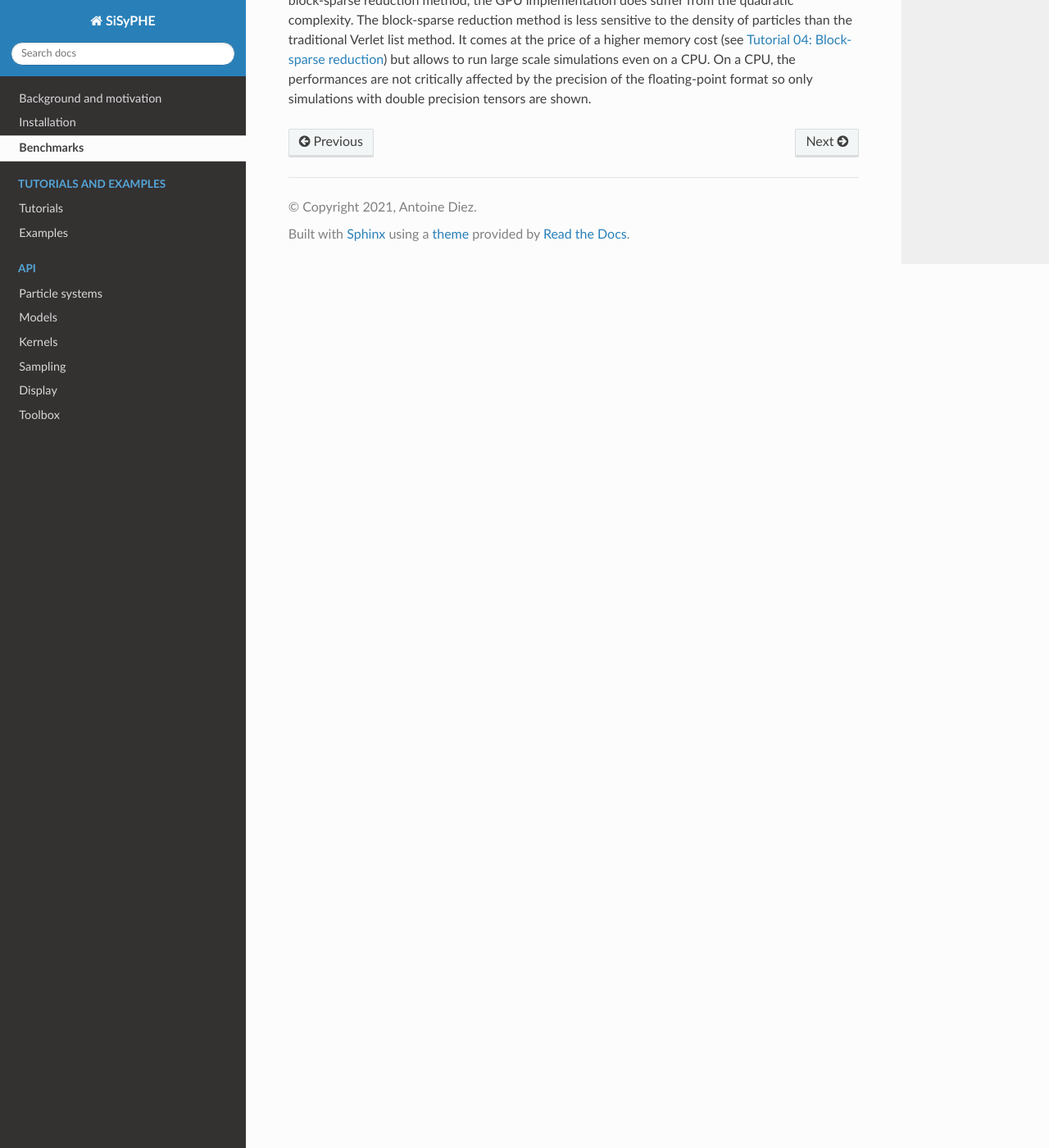
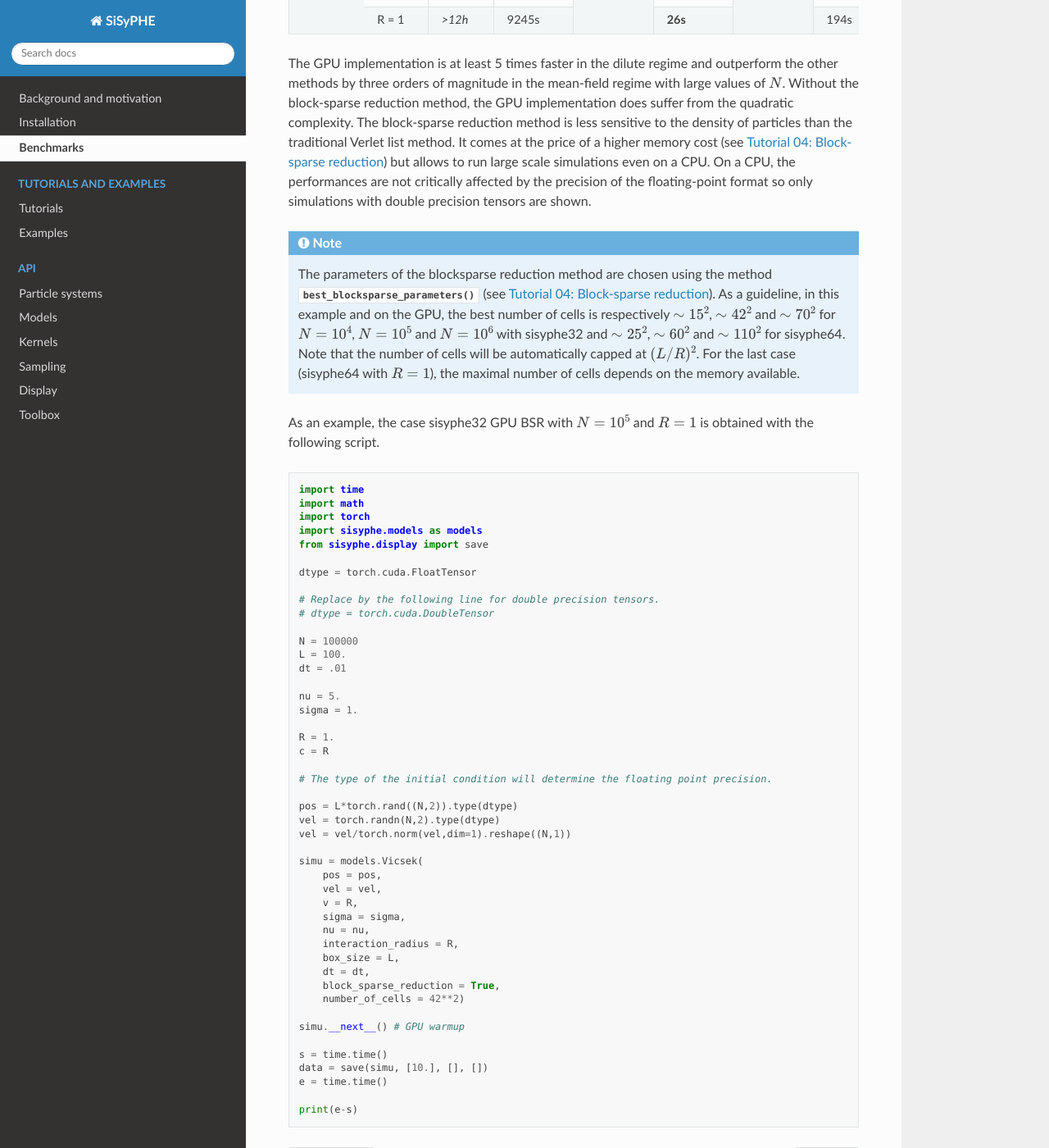
Before and after one commit to antoinediez/Sisyphe, a Sphinx documentation site: the page built from doc/benchmark.rst, in a window 1280 px wide and 1400 px high, scrolled down 1255 px. Shown: the whole window at 82% size. Built offline with Sphinx 7.4.7 and the Read the Docs theme 2.0.0, drawn with Linux system fonts in a browser that asks for light colours; some of the changed text lies outside the part shown.

Commit message:
detail benchmark procedure

```diff
--- a/doc/benchmark.rst
+++ b/doc/benchmark.rst
@@ -8,9 +8,13 @@ We compare
 * the GPU version of SiSyPHE with single precision tensors (float32) with and without the :ref:`blocksparse-reduction method <tutobsr>` (BSR), run on a `GPU cluster <http://sysnews.ma.ic.ac.uk/GPU-computing/>`_ at Imperial College London using an nVidia GTX 2080 Ti GPU ;
 * the GPU version of SiSyPHE with double precision tensors (float64) with and without the :ref:`blocksparse-reduction method <tutobsr>` (BSR), run on a `GPU cluster <http://sysnews.ma.ic.ac.uk/GPU-computing/>`_ at Imperial College London using an nVidia GTX 2080 Ti GPU.
 
+.. note::
+
+    The choice of single or double precision tensors is automatically made according to the floating point precision of the input tensors.
+
 We run a :class:`Vicsek <sisyphe.models.Vicsek>` model in a square periodic box with fixed parameters :math:`L=100`, :math:`\nu=5`, :math:`\sigma=1`, :math:`c=R`, :math:`dt=0.01` and various choices of :math:`N` and :math:`R`. The simulation is run for 10 units of time (i.e. 1000 iterations).
 
-For each value of :math:`N`, three value of :math:`R` are tested which correspond to a dilute regime, a moderate regime and a dense mean-field regime. When the particles are uniformly scattered in the box, the average number of neighbours in the three regimes is respectively :math:`\sim3`, :math:`\sim30` and :math:`\sim300`. The regime has a strong effect on the efficiency of the Verlet list and blocksparse reduction methods.
+For each value of :math:`N`, three values of :math:`R` are tested which correspond to a dilute regime, a moderate regime and a dense mean-field regime. When the particles are uniformly scattered in the box, the average number of neighbours in the three regimes is respectively :math:`\sim3`, :math:`\sim30` and :math:`\sim300`. The regime has a strong effect on the efficiency of the Verlet list and blocksparse reduction methods.
 
 In the table below, the total computation times are given in seconds except when they exceed 12 hours. The best times are indicated in **bold** and the worst times in *italic*.
 
@@ -38,3 +42,58 @@ In the table below, the total computation times are given in seconds except when
 +----------+---------+-----------+-------------+-------------+-------------+-------------+-------------+
 
 The GPU implementation is at least 5 times faster in the dilute regime and outperform the other methods by three orders of magnitude in the mean-field regime with large values of :math:`N`. Without the block-sparse reduction method, the GPU implementation does suffer from the quadratic complexity. The block-sparse reduction method is less sensitive to the density of particles than the traditional Verlet list method. It comes at the price of a higher memory cost (see :ref:`tutobsr`) but allows to run large scale simulations even on a CPU. On a CPU, the performances are not critically affected by the precision of the floating-point format so only simulations with double precision tensors are shown.
+
+.. note::
+
+    The parameters of the blocksparse reduction method are chosen using the method :meth:`best_blocksparse_parameters() <sisyphe.particles.Particles.best_blocksparse_parameters>` (see :ref:`tutobsr`). As a guideline, in this example and on the GPU, the best number of cells is respectively :math:`\sim 15^2`, :math:`\sim 42^2` and :math:`\sim 70^2` for :math:`N=10^4`, :math:`N=10^5` and :math:`N=10^6` with sisyphe32 and  :math:`\sim 25^2`, :math:`\sim 60^2` and :math:`\sim 110^2` for sisyphe64. Note that the number of cells will be automatically capped at :math:`(L/R)^2`. For the last case (sisyphe64 with :math:`R=1`), the maximal number of cells depends on the memory available.
+
+As an example, the case sisyphe32 GPU BSR with :math:`N=10^5` and :math:`R=1` is obtained with the following script.
+
+.. code-block:: python
+
+    import time
+    import math
+    import torch
+    import sisyphe.models as models
+    from sisyphe.display import save
+
+    dtype = torch.cuda.FloatTensor
+
+    # Replace by the following line for double precision tensors.
+    # dtype = torch.cuda.DoubleTensor
+
+    N = 100000
+    L = 100.
+    dt = .01
+
+    nu = 5.
+    sigma = 1.
+
+    R = 1.
+    c = R
+
+    # The type of the initial condition will determine the floating point precision.
+
+    pos = L*torch.rand((N,2)).type(dtype)
+    vel = torch.randn(N,2).type(dtype)
+    vel = vel/torch.norm(vel,dim=1).reshape((N,1))
+
+    simu = models.Vicsek(
+        pos = pos,
+        vel = vel,
+        v = R,
+        sigma = sigma,
+        nu = nu,
+        interaction_radius = R,
+        box_size = L,
+        dt = dt,
+        block_sparse_reduction = True,
+        number_of_cells = 42**2)
+
+    simu.__next__() # GPU warmup
+
+    s = time.time()
+    data = save(simu, [10.], [], [])
+    e = time.time()
+
+    print(e-s)
```
Also changed, not shown: 5 other files.
